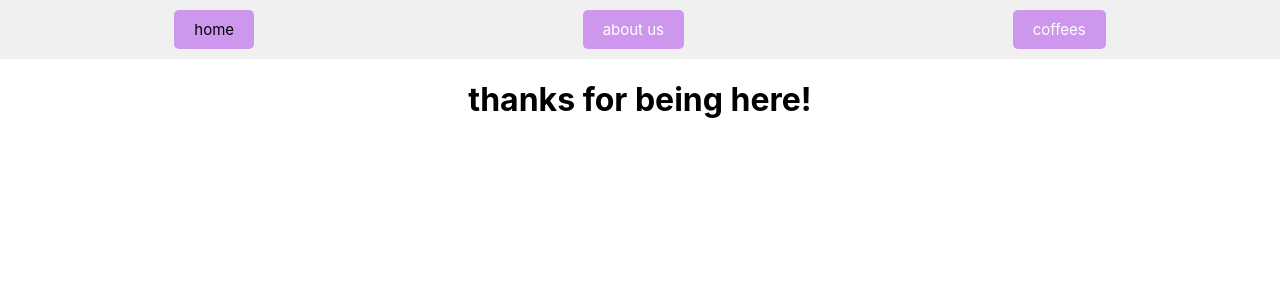
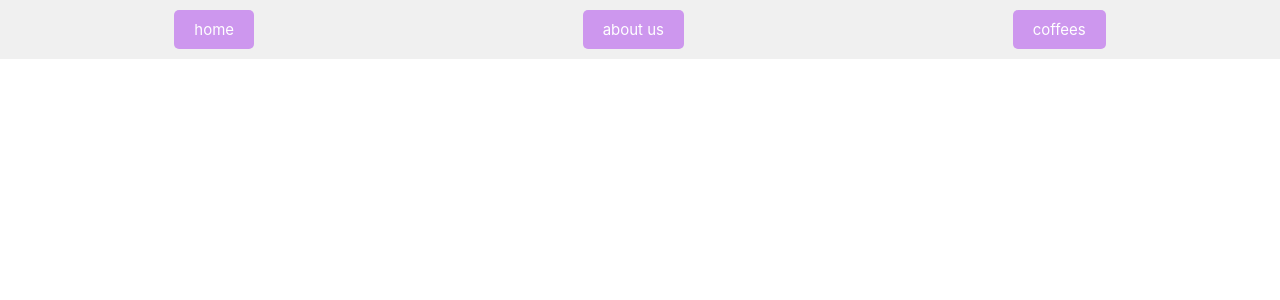
Before and after one commit to tessmueske/final-project, a React (Create React App) app: page / in a window 1280 px wide. Shown: the top 300 px of the page. Built offline with nearby package versions, Linux system fonts and the light colour scheme.

Commit message:
outlet addition

```diff
--- a/src/About.js
+++ b/src/About.js
@@ -1,5 +1,4 @@
 import React from "react";
-import NavBar from "./NavBar";
 
 function About(){
     return (
--- a/src/App.js
+++ b/src/App.js
@@ -2,13 +2,14 @@
 import React from "react";
 import './App.css';
 import NavBar from "./NavBar";
+import { Outlet } from "react-router-dom";
 
 function App() {
   return (
     < >
     <NavBar />
-    <div className="App">
-      <h1>thanks for being here!</h1>
+      <div className="App">
+      <Outlet />
     </div>
     </>
 
--- a/src/NavBar.js
+++ b/src/NavBar.js
@@ -6,7 +6,7 @@
 
   return (
     <nav className="navbar">
-    <NavLink to="/" className="nav-link" >home</NavLink>
+    <NavLink to="/home" className="nav-link" >home</NavLink>
     <NavLink to="/about" className="nav-link" >about us</NavLink>
     <NavLink to="/coffees" className="nav-link" >coffees</NavLink>
     </nav>
```
